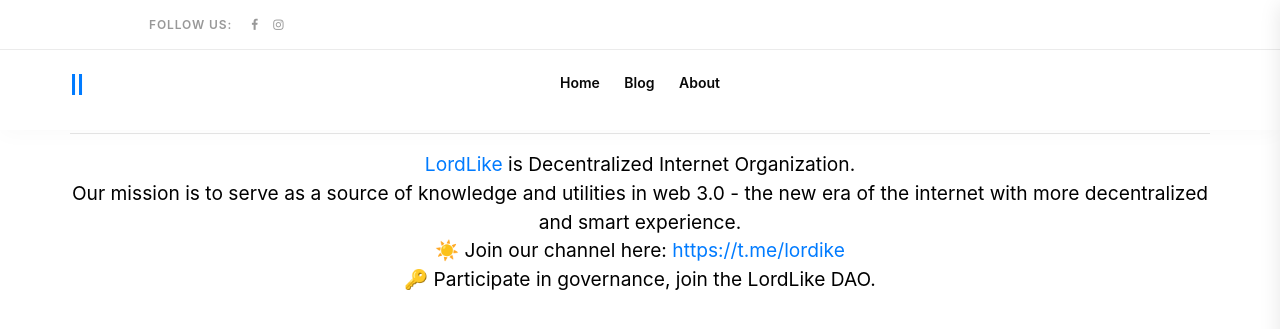
After one commit to lordlike-org/lordlike.protocol, a Django app: template protocol/templates/protocol/about.html in a window 1280 px wide. The commit adds this page. Shown: the top 329 px of the page. Run offline with Django 3.2, Linux system fonts and the light colour scheme; the template is opened without the code that fills it, so the values that code supplies are empty; some libraries are stand-ins or nearby versions.

Commit message:
add page 'About'

```diff
--- a/protocol/templates/base.html
+++ b/protocol/templates/base.html
@@ -69,7 +69,7 @@
 
 								<li class="active"><a style="color: rgba(5,5,5,0.99)" href="{% url 'protocol:home' %}">Home</a></li>
 								<li><a style="color: rgba(5,5,5,0.99)" href="https://t.me/lordlike">Blog</a></li>
-								<li><a style="color: rgba(5,5,5,0.99)" href=123>About</a></li>
+								<li><a style="color: rgba(5,5,5,0.99)" href="{% url 'protocol:about' %}">About</a></li>
 
 
 
@@ -91,7 +91,7 @@
 			<ul class="menu_mm">
 				<li class="active"><a href="{% url 'protocol:home' %}">Home</a></li>
 								<li><a href="https://t.me/lordlike">Blog</a></li>
-								<li><a href="123">About</a></li>
+								<li><a href="{% url 'protocol:about' %}">About</a></li>
 
 
 			</ul>
--- /dev/null
+++ b/protocol/templates/protocol/about.html
@@ -0,0 +1,35 @@
+{% extends 'base.html' %}
+{% load widget_tweaks %}
+
+{% block content %}
+  <div class="container">
+    <div class="row">
+      <div class="col-md-12 text-center">
+          <hr>
+          <hr>
+          <hr>
+      <big style="color: black"><a href="https://github.com/LordLike-eth/docs/blob/main/LordLike.pdf">LordLike</a> is Decentralized Internet Organization.
+          <br>
+Our mission is to serve as a source of knowledge and utilities in web 3.0 - the new era of the internet with more decentralized and smart experience.
+          <br>
+☀️ Join our channel here: <a href="https://t.me/lordike">https://t.me/lordike</a>
+          <br>
+🔑 Participate in governance, join the LordLike DAO.</big>
+      </div>
+    </div>
+  </div>
+{% endblock %}
+
+{% block css %}
+  {{ block.super }}
+  <link href="https://fonts.googleapis.com/css?family=Lato:300,400,700&display=swap" rel="stylesheet">
+  <link rel="stylesheet" href="https://stackpath.bootstrapcdn.com/font-awesome/4.7.0/css/font-awesome.min.css">
+  <link rel="stylesheet" href="css/style.css">
+{% endblock %}
+
+{% block js %}
+  {{ block.super }}
+  <script src="https://code.jquery.com/jquery-3.5.1.slim.min.js"></script>
+  <script src="https://cdn.jsdelivr.net/npm/@popperjs/core@2.10.1/dist/esm/popper.min.js"></script>
+  <script src="https://cdn.jsdelivr.net/npm/bootstrap@5.1.3/dist/js/bootstrap.bundle.min.js"></script>
+{% endblock %}
--- a/protocol/urls.py
+++ b/protocol/urls.py
@@ -8,6 +8,7 @@ urlpatterns = [
     path('home/', views.home, name='home'),
     path('create_text_trans/', views.create_text_trans, name='create_text_trans'),
     path('ipfs_trans/', views.ipfs_trans, name='ipfs_trans'),
+    path('about/', views.about, name='about'),
     path('update/hash/transaction/', views.UpdateHashTransaction.as_view()),
     path('create/user/wallet/address/', views.CreateUserWalletAddress.as_view()),
     path('create/data/', views.Data.as_view()),
--- a/protocol/views.py
+++ b/protocol/views.py
@@ -42,6 +42,11 @@ def ipfs_trans(request):
     return render(request, 'protocol/ipfs_trans.html', context={'index': index, 'form': form, 'data_url': data_url})
 
 
+def about(request):
+    index = IndexInfo.objects.all()[0]
+    return render(request, 'protocol/about.html', context={'index': index})
+
+
 class UpdateHashTransaction(APIView):
     def post(self, request, *args, **kwargs):
         transaction = Transaction.objects.get(id=request.data.get('id'))
```
